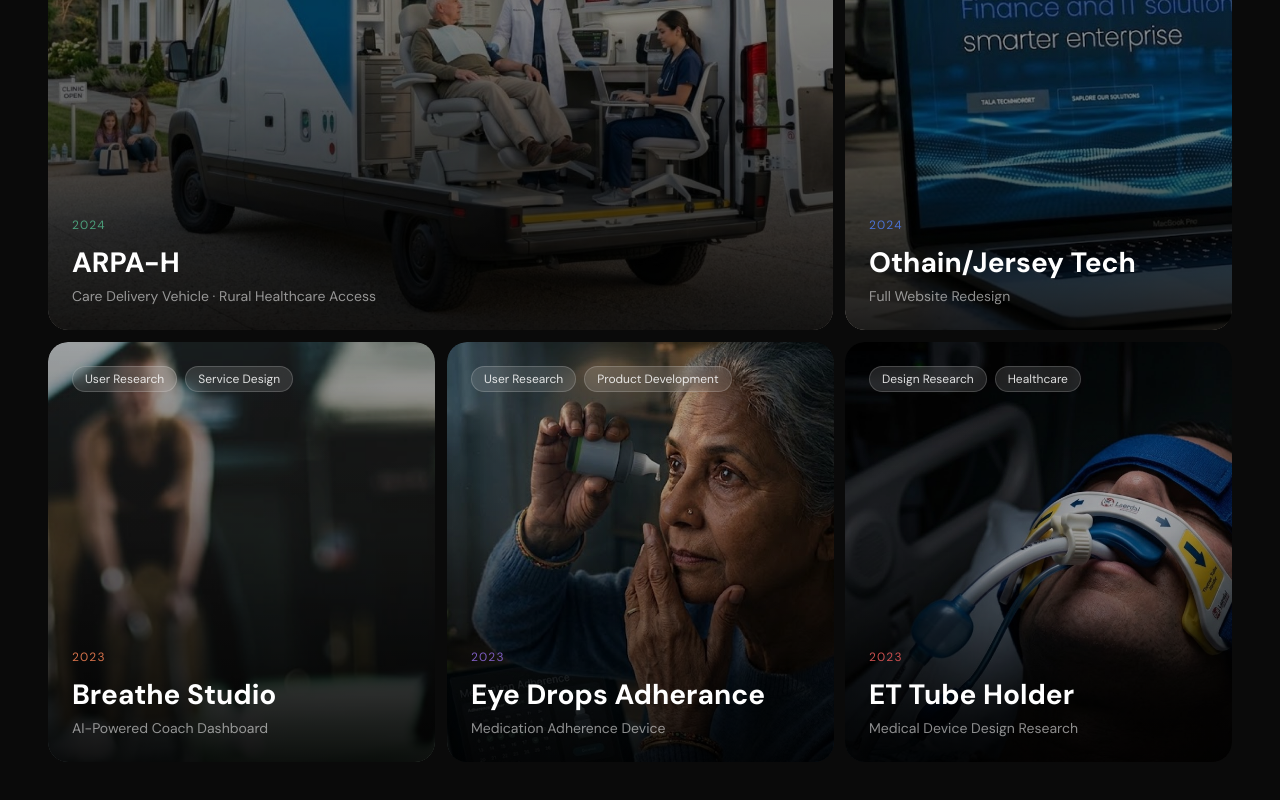
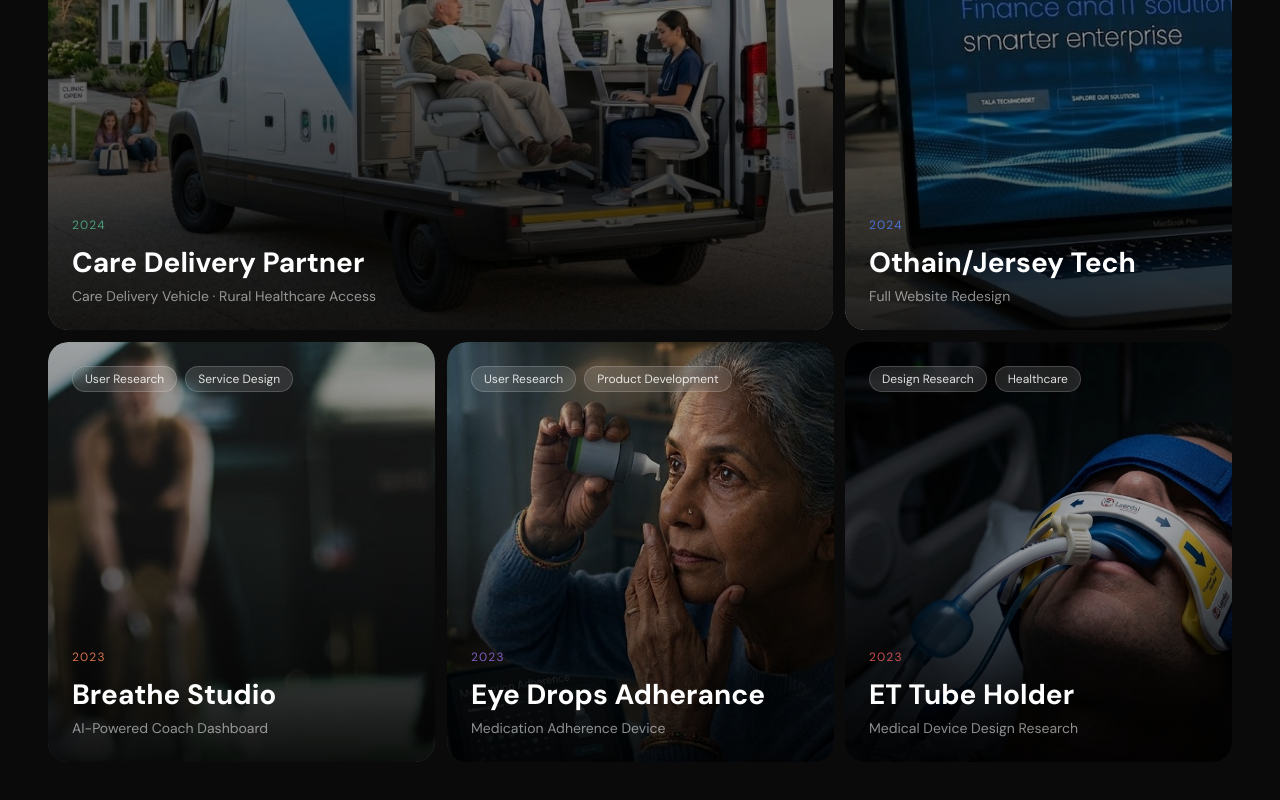
Before and after one commit to riajohndesign/Portfolio-Ria-, a React (Vite) app: page / in a window 1280 px wide. Shown: the part 1244-2044 px from the top of the page. Built offline with nearby package versions, Linux system fonts and the light colour scheme.

Commit message:
Rename ARPA-H to Care Delivery Partner

```diff
--- a/src/app/data/projects.ts
+++ b/src/app/data/projects.ts
@@ -50,7 +50,7 @@ export interface Project {
 export const projects: Project[] = [
   {
     id: "breathe-studio",
-    title: "ARPA-H",
+    title: "Care Delivery Partner",
     subtitle: "Care Delivery Vehicle · Rural Healthcare Access",
     category: ["UX Design", "AI Tools", "Dashboard"],
     year: "2024",
```
